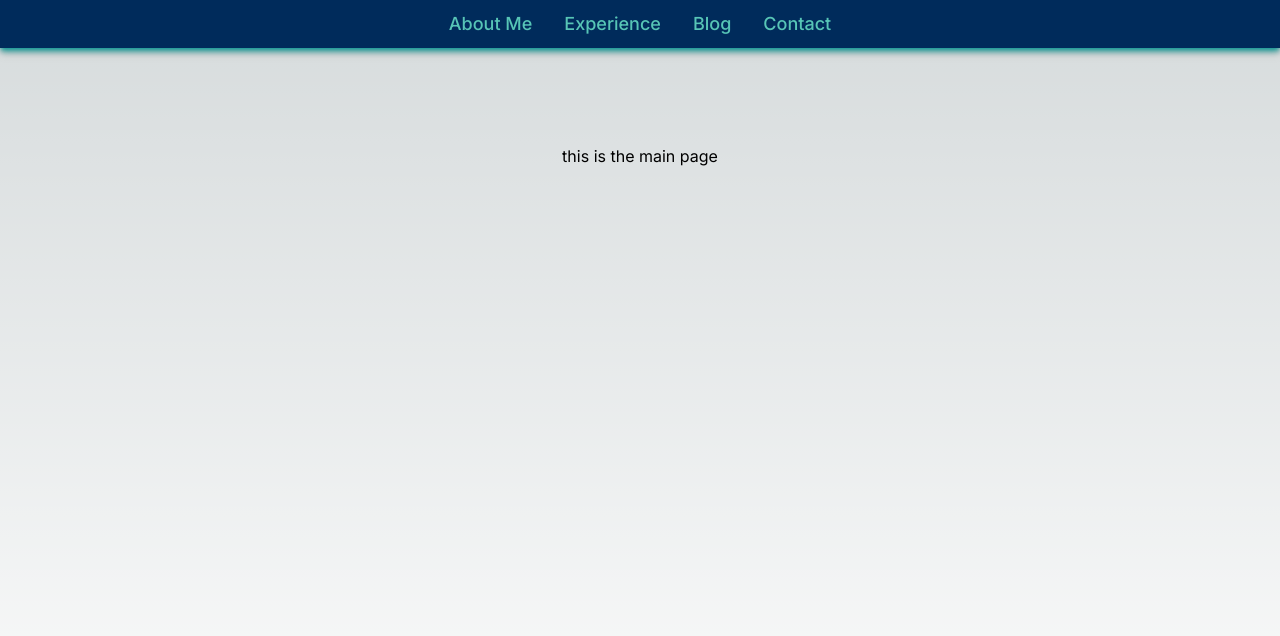
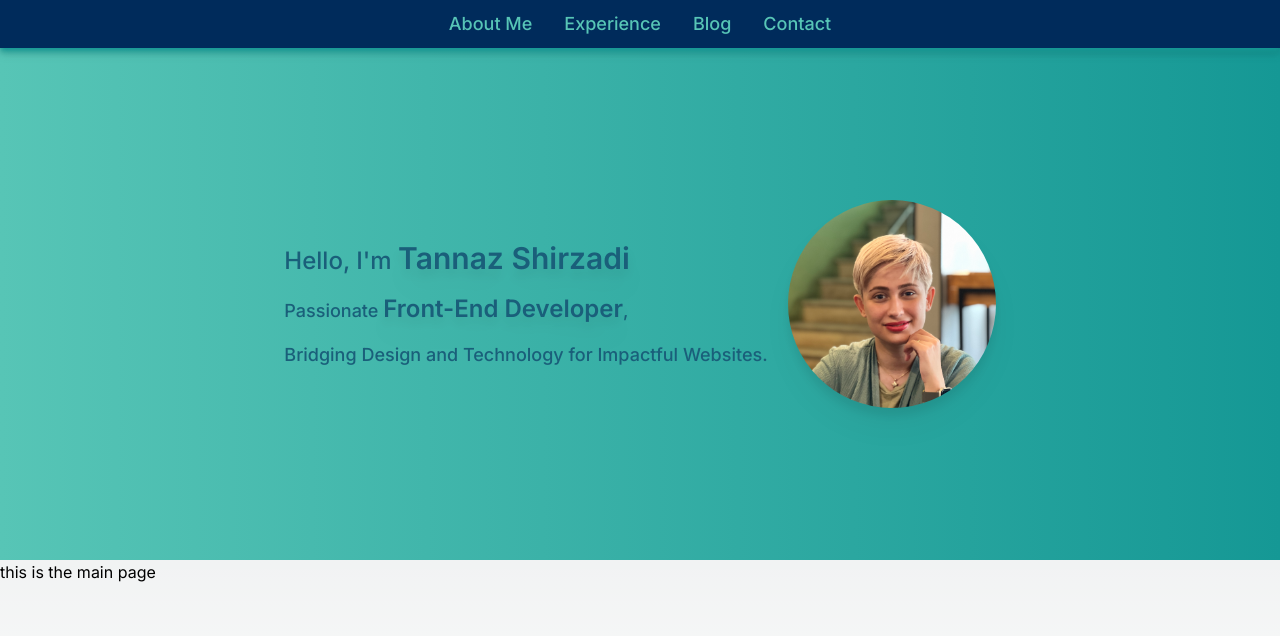
Before and after one commit to tannaz97shr/portfolio, a Next.js app: page / in a window 1280 px wide. Shown: the top 636 px of the page. Built offline with nearby package versions, Linux system fonts and the light colour scheme.

Commit message:
feat: hero desktop view

```diff
--- a/src/app/page.tsx
+++ b/src/app/page.tsx
@@ -1,7 +1,10 @@
+import HeroSection from "@/components/HeroSection";
+
 export default function Home() {
   return (
-    <main className="flex min-h-screen flex-col items-center justify-between p-24">
-      this is the main page
+    <main className="flex min-h-screen flex-col">
+      <HeroSection />
+      <div>this is the main page</div>
     </main>
   );
 }
--- /dev/null
+++ b/src/components/HeroSection/index.tsx
@@ -0,0 +1,34 @@
+import Image from "next/image";
+
+export default function HeroSection() {
+  return (
+    <div className="flex bg-gradient-to-r from-primary-teal to-secondary-teal aspect-video xl:aspect-[5/2] items-center justify-center">
+      <div className="flex flex-col w-fit text-secondary-navi text-lg font-medium">
+        <div className="text-2xl mb-4">
+          Hello, I&apos;m{" "}
+          <span className="drop-shadow-xl text-3xl font-semibold">
+            Tannaz Shirzadi
+          </span>
+        </div>
+        <div className="mb-4">
+          Passionate{" "}
+          <span className="drop-shadow-xl text-2xl font-semibold">
+            Front-End Developer
+          </span>
+          ,
+        </div>
+        <span>Bridging Design and Technology for Impactful Websites.</span>
+      </div>
+      <div className="drop-shadow-xl h-52 w-52 relative ml-5 rounded-full overflow-hidden">
+        <Image
+          src="/profile.jpg"
+          alt="profile"
+          layout="fill"
+          style={{
+            objectFit: "contain",
+          }}
+        />
+      </div>
+    </div>
+  );
+}
```
Also changed, not shown: public/profile.jpg (added).
